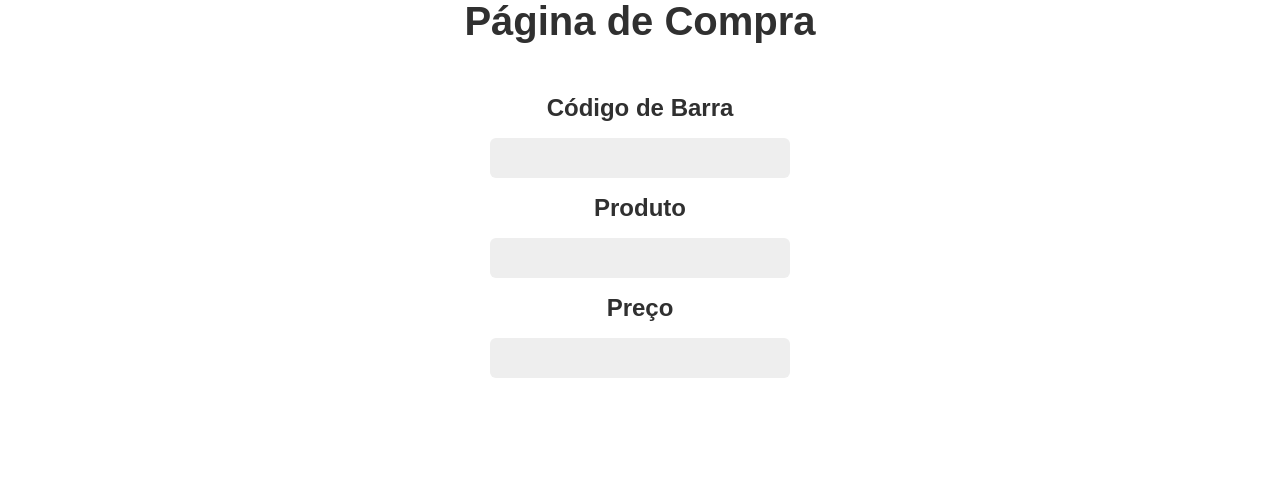
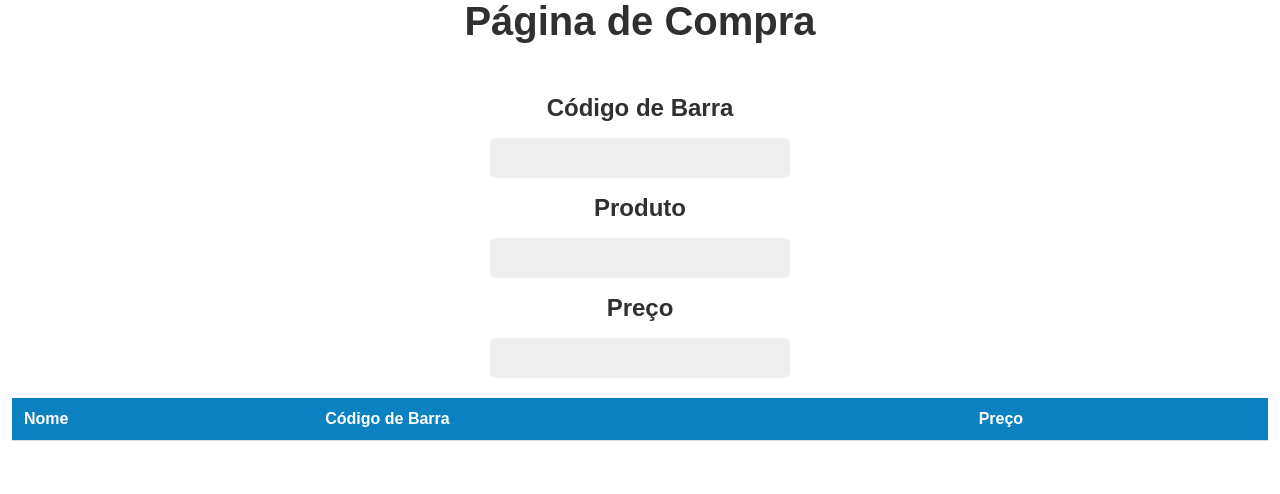
Before and after one commit to luizFelipe018/omiroERP, a Django app: page /purchase/ in a window 1280 px wide. Shown: the part 41-535 px from the top of the page. Run offline with Django 5.2, Linux system fonts and the light colour scheme; lists and menus that the app fills with data are empty.

Commit message:
Add product list in purchase page

```diff
--- a/app_supermercado/templates/usuarios/purchase.html
+++ b/app_supermercado/templates/usuarios/purchase.html
@@ -19,6 +19,17 @@
                     <input id="price-input" type="number" readonly>
                 </div>
             </form>
+            <table>
+                <thead>
+                    <tr>
+                        <th>Nome</th>
+                        <th>Código de Barra</th>
+                        <th>Preço</th>
+                    </tr>
+                </thead>
+                <tbody id="product-table-body">
+                </tbody>
+            </table>
         </section>
         <script>
             (function() {
@@ -26,10 +37,34 @@
                 const codeBarInput = document.getElementById("code-bar-input");
                 const nameInput = document.getElementById("name-input");
                 const priceInput = document.getElementById("price-input");
+                const productTableBody = document.getElementById("product-table-body");
 
                 codeBarInput.value = "";
                 nameInput.value = "";
                 priceInput.value = "";
+
+                function createProductTableRow(product) {
+                    const tr = document.createElement("tr");
+
+                    const tdName = document.createElement("td");
+                    const tdCodeBar = document.createElement("td");
+                    const tdPrice = document.createElement("td");
+
+                    tdName.innerHTML = product.name;
+                    tdCodeBar.innerHTML = product.codeBar;
+                    tdPrice.innerHTML = product.price;
+
+                    tr.appendChild(tdName);
+                    tr.appendChild(tdCodeBar);
+                    tr.appendChild(tdPrice);
+
+                    return tr;
+                }
+
+                function addProductIntoList(product, table) {
+                    const tableRow = createProductTableRow(product);
+                    table.appendChild(tableRow);
+                }
 
                 async function getProduct() {
                     const data = new FormData(form);
@@ -47,8 +82,11 @@
                     }
 
                     const product = jsonData.value;
+
                     nameInput.value = product.name;
                     priceInput.value = product.price;
+
+                    addProductIntoList(product, productTableBody);
                 }
 
                 codeBarInput.addEventListener("keydown", (e) => {
@@ -68,6 +106,7 @@
 
             .container {
                 width: 100%;
+                padding: 0px 12px;
                 background-color: #fff;
             }
 
@@ -113,6 +152,31 @@
                 margin: 20px 0 0 0;
                 cursor: pointer;
             }
+
+            table {
+                width: 100%;
+                border-collapse: collapse;
+                margin: 20px 0;
+            }
+
+            th, td {
+                padding: 12px;
+                text-align: left;
+                border-bottom: 1px solid #ddd;
+            }
+
+            th {
+                color: #ffffff;
+                background-color: #0B81C2;
+            }
+
+            tr:nth-child(even) {
+                background-color: #f2f2f2;
+            }
+
+            tr:hover {
+                background-color: #ddd;
+            }
         </style>
     </body>
 </html>
```
